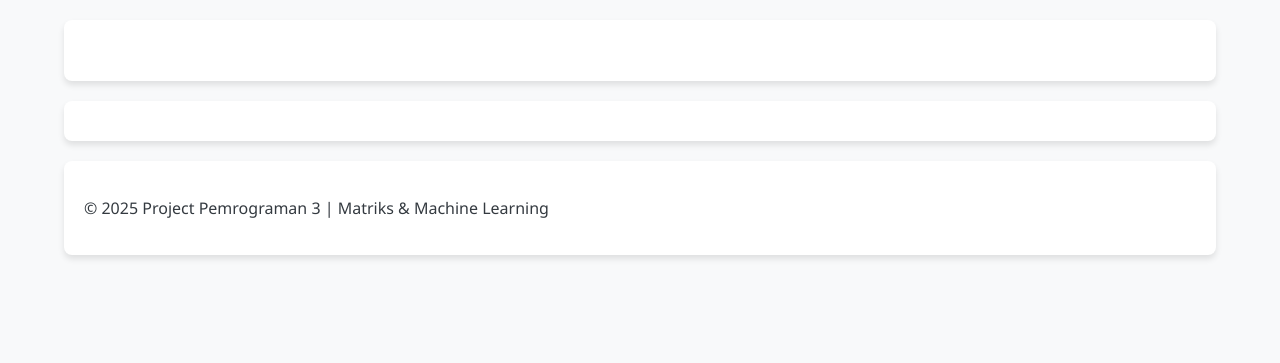
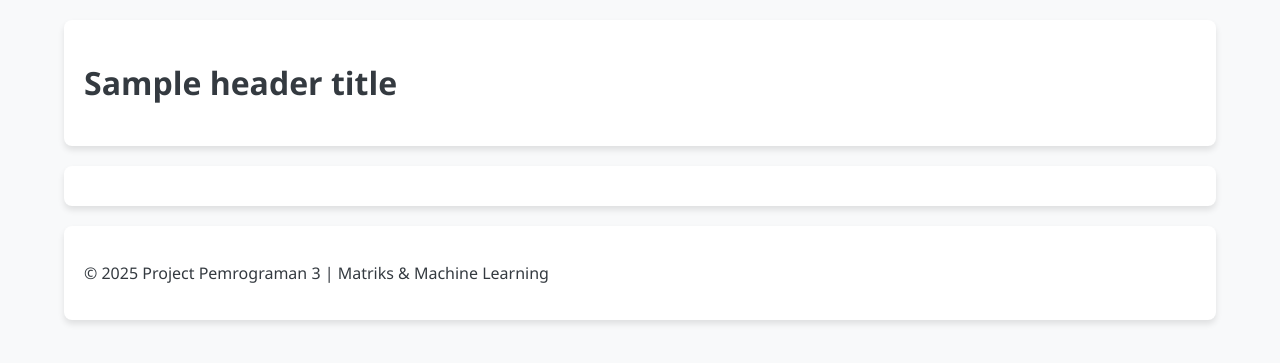
Before and after one commit to laygenda/Project-UTS-Pemrog3, a Python web app: template flask-app/templates/base.html in a window 1280 px wide. Shown: the part 58-421 px from the top of the page. Run offline with Jinja, Linux system fonts and the light colour scheme; the template is opened without the code that fills it: most values are stand-ins (such as "Sample title", 1, 10 or a date in 2020).

Commit message:
menangani UX header pada bagian home

```diff
--- a/flask-app/pages/routes.py
+++ b/flask-app/pages/routes.py
@@ -92,6 +92,7 @@ def analyze():
         return render_template(
             "pages/analysis.html",
             title="Hasil Analisis",
+            header_title="Hasil Regresi Linear & Interpretasi",
             feature_name=FEATURE_COLUMN,
             target_name=TARGET_COLUMN,
             weights=weights,
--- a/flask-app/templates/base.html
+++ b/flask-app/templates/base.html
@@ -14,7 +14,9 @@
     </header>
 
     <div class="container">
-        <h1 class="page-title">{% block header %}{% endblock header %}</h1>
+        {% if header_title %}
+        <h1 class="page-title">{{ header_title }}</h1>
+    {% endif %}
     </div>
 
     <main>
--- a/flask-app/templates/pages/analysis.html
+++ b/flask-app/templates/pages/analysis.html
@@ -1,10 +1,6 @@
 {% extends 'base.html' %}
 
 {% block title %}Hasil Prediksi & Visualisasi{% endblock title %}
-
-{% block header %}
-    Hasil Regresi Linear & Interpretasi
-{% endblock header %}
 
 {% block content %}
 <div class="container">
```
